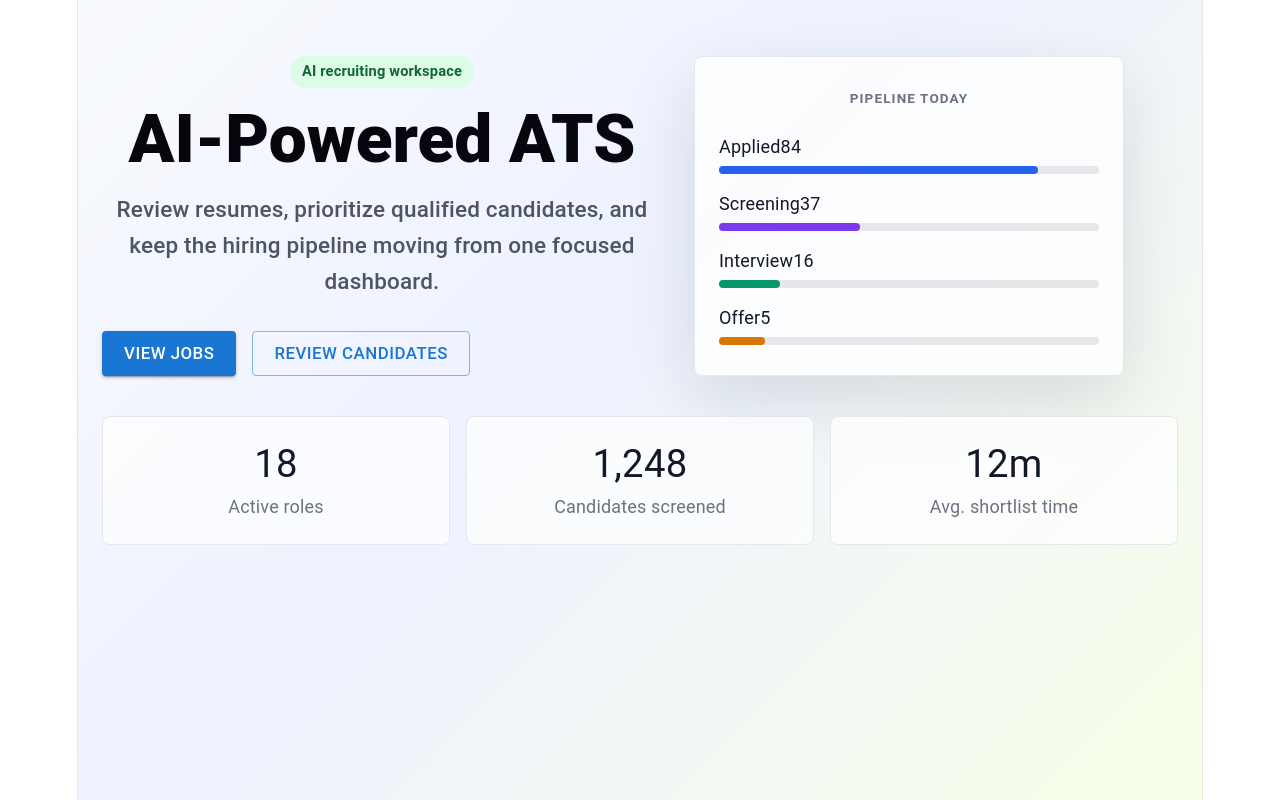
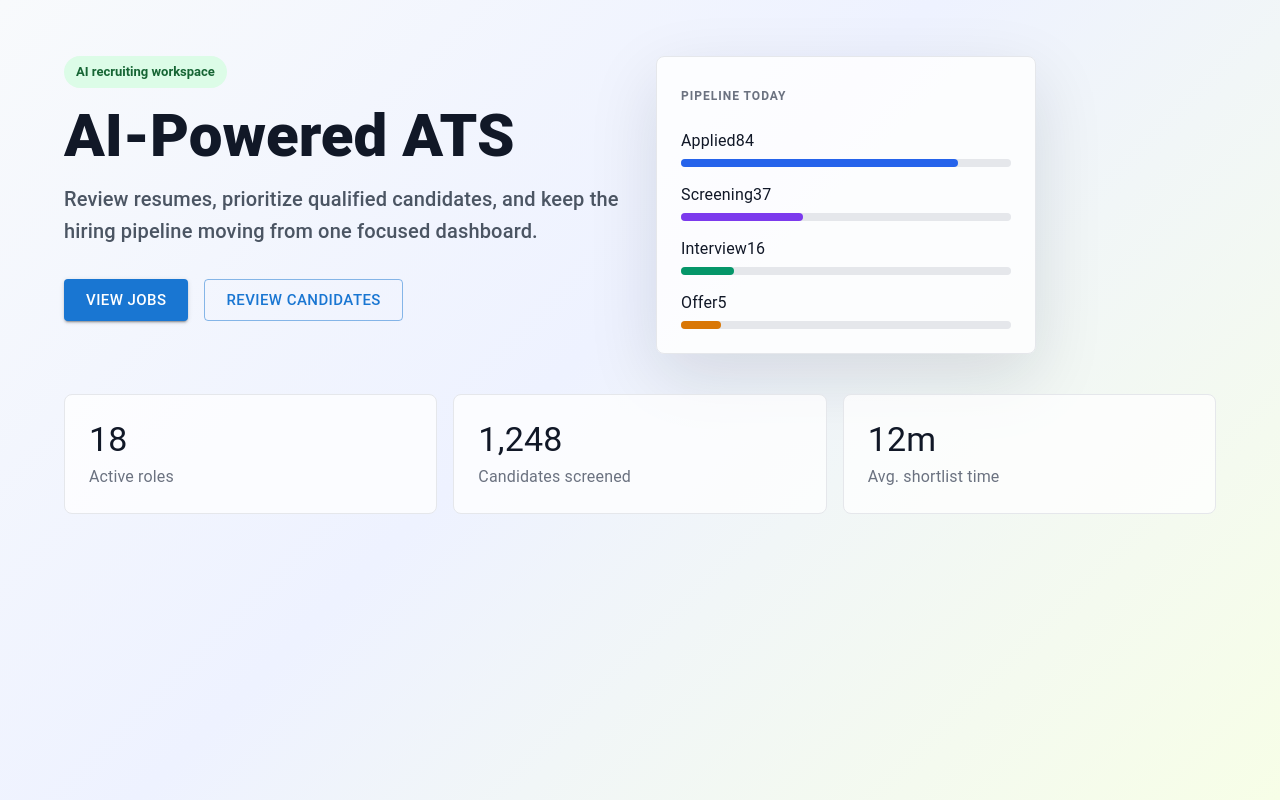
Before and after one commit to Shibani987/TalentSignal-ATS, a React (Vite) app in the folder client/: page / in a window 1280 px wide. Built offline with nearby package versions, Linux system fonts and the light colour scheme.

Commit message:
Polish app metadata and global styles

```diff
--- a/client/index.html
+++ b/client/index.html
@@ -3,8 +3,12 @@
   <head>
     <meta charset="UTF-8" />
     <link rel="icon" type="image/svg+xml" href="/favicon.svg" />
+    <meta
+      name="description"
+      content="AI-powered applicant tracking dashboard for hiring teams."
+    />
     <meta name="viewport" content="width=device-width, initial-scale=1.0" />
-    <title>client</title>
+    <title>AI-Powered ATS</title>
   </head>
   <body>
     <div id="root"></div>
--- a/client/src/index.css
+++ b/client/src/index.css
@@ -1,111 +1,26 @@
 :root {
-  --text: #6b6375;
-  --text-h: #08060d;
-  --bg: #fff;
-  --border: #e5e4e7;
-  --code-bg: #f4f3ec;
-  --accent: #aa3bff;
-  --accent-bg: rgba(170, 59, 255, 0.1);
-  --accent-border: rgba(170, 59, 255, 0.5);
-  --social-bg: rgba(244, 243, 236, 0.5);
-  --shadow:
-    rgba(0, 0, 0, 0.1) 0 10px 15px -3px, rgba(0, 0, 0, 0.05) 0 4px 6px -2px;
-
-  --sans: system-ui, 'Segoe UI', Roboto, sans-serif;
-  --heading: system-ui, 'Segoe UI', Roboto, sans-serif;
-  --mono: ui-monospace, Consolas, monospace;
-
-  font: 18px/145% var(--sans);
-  letter-spacing: 0.18px;
-  color-scheme: light dark;
-  color: var(--text);
-  background: var(--bg);
+  font-family: Inter, ui-sans-serif, system-ui, -apple-system, BlinkMacSystemFont,
+    "Segoe UI", sans-serif;
+  color: #111827;
+  background: #f8fafc;
   font-synthesis: none;
   text-rendering: optimizeLegibility;
   -webkit-font-smoothing: antialiased;
   -moz-osx-font-smoothing: grayscale;
-
-  @media (max-width: 1024px) {
-    font-size: 16px;
-  }
 }
 
-@media (prefers-color-scheme: dark) {
-  :root {
-    --text: #9ca3af;
-    --text-h: #f3f4f6;
-    --bg: #16171d;
-    --border: #2e303a;
-    --code-bg: #1f2028;
-    --accent: #c084fc;
-    --accent-bg: rgba(192, 132, 252, 0.15);
-    --accent-border: rgba(192, 132, 252, 0.5);
-    --social-bg: rgba(47, 48, 58, 0.5);
-    --shadow:
-      rgba(0, 0, 0, 0.4) 0 10px 15px -3px, rgba(0, 0, 0, 0.25) 0 4px 6px -2px;
-  }
-
-  #social .button-icon {
-    filter: invert(1) brightness(2);
-  }
+* {
+  box-sizing: border-box;
 }
 
 body {
   margin: 0;
+  min-width: 320px;
 }
 
-#root {
-  width: 1126px;
-  max-width: 100%;
-  margin: 0 auto;
-  text-align: center;
-  border-inline: 1px solid var(--border);
-  min-height: 100svh;
-  display: flex;
-  flex-direction: column;
-  box-sizing: border-box;
+button,
+input,
+textarea,
+select {
+  font: inherit;
 }
-
-h1,
-h2 {
-  font-family: var(--heading);
-  font-weight: 500;
-  color: var(--text-h);
-}
-
-h1 {
-  font-size: 56px;
-  letter-spacing: -1.68px;
-  margin: 32px 0;
-  @media (max-width: 1024px) {
-    font-size: 36px;
-    margin: 20px 0;
-  }
-}
-h2 {
-  font-size: 24px;
-  line-height: 118%;
-  letter-spacing: -0.24px;
-  margin: 0 0 8px;
-  @media (max-width: 1024px) {
-    font-size: 20px;
-  }
-}
-p {
-  margin: 0;
-}
-
-code,
-.counter {
-  font-family: var(--mono);
-  display: inline-flex;
-  border-radius: 4px;
-  color: var(--text-h);
-}
-
-code {
-  font-size: 15px;
-  line-height: 135%;
-  padding: 4px 8px;
-  background: var(--code-bg);
-}
```
